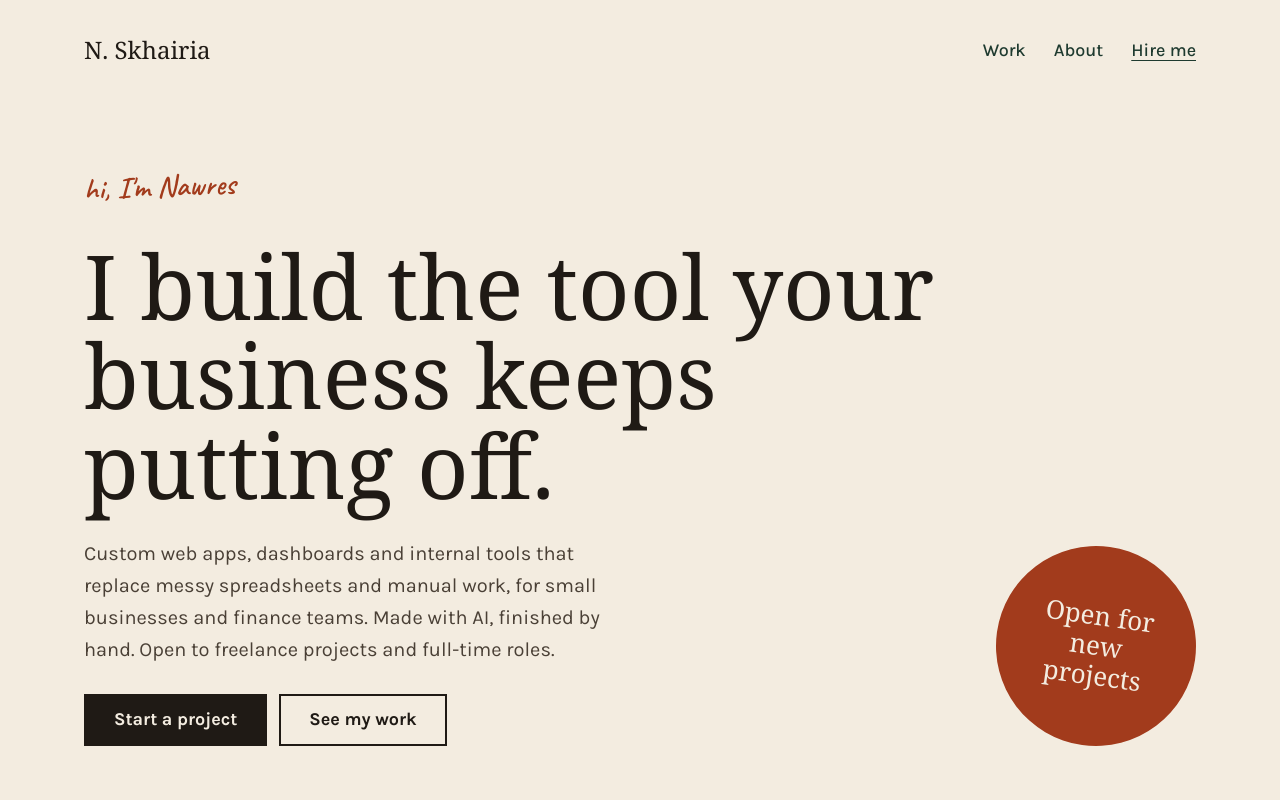
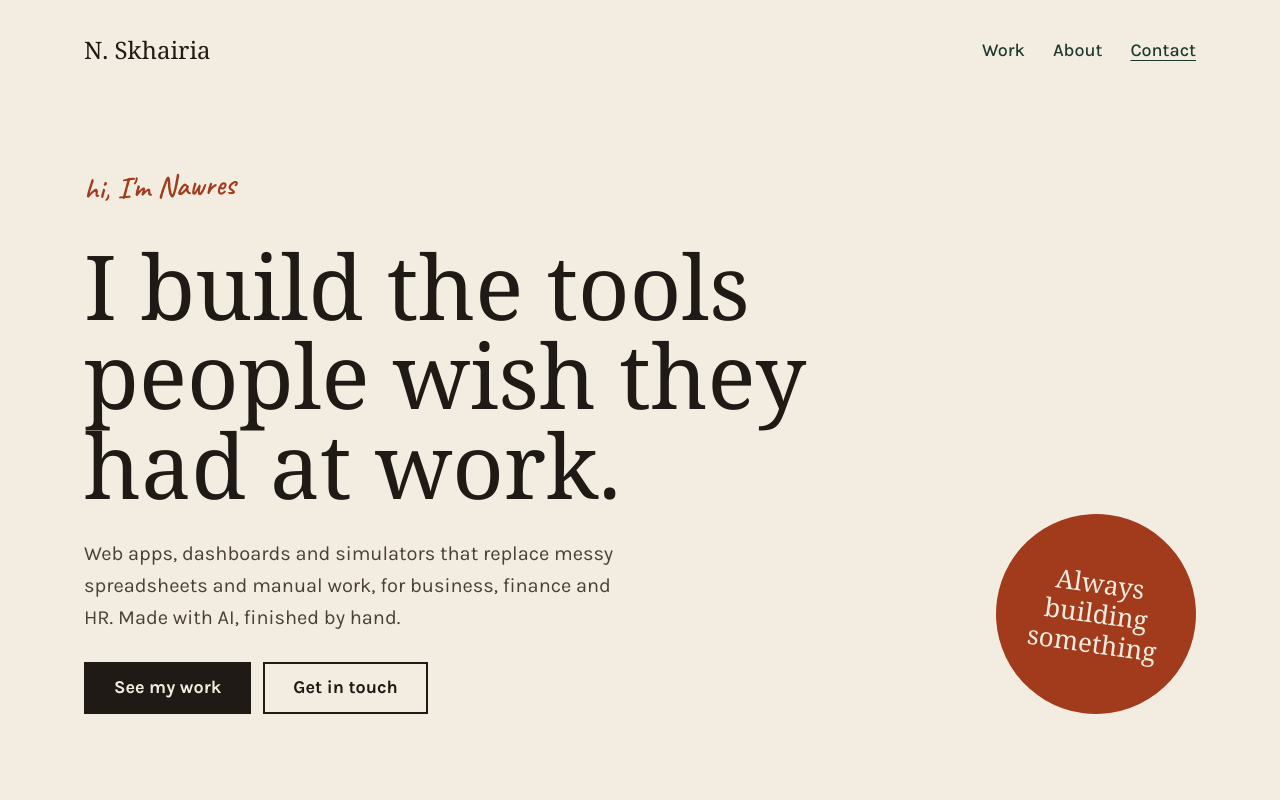
Before and after one commit to Nawres-Skhairia/portfolio, a plain HTML site: page index.html in a window 1280 px wide. Shown: the top 800 px of the page. Drawn offline with Linux system fonts and the light colour scheme; a web font is replaced by a local one.

Commit message:
Softer wording: contact instead of hire me
Co-Authored-By: Claude Opus 5.5 <noreply@anthropic.com>
Claude-Session: https://claude.ai/code/session_01SrSmsb4nB8mY7TBgMaUMDs

```diff
--- a/index.html
+++ b/index.html
@@ -4,10 +4,10 @@
   <meta charset="utf-8">
   <meta name="viewport" content="width=device-width, initial-scale=1">
   <meta name="google-site-verification" content="FC2HtbfYSn-ceRg1PKaAdlggQQggKBcoKoNE3OtxG2A">
-  <title>Nawres Skhairia · Custom business apps and tools</title>
-  <meta name="description" content="Nawres Skhairia builds custom web apps, dashboards and internal tools for businesses and finance teams. Open to freelance projects and full-time roles.">
-  <meta property="og:title" content="Nawres Skhairia · Web apps and websites">
-  <meta property="og:description" content="Custom web apps, dashboards and internal tools for businesses. Built fast with AI, finished by hand.">
+  <title>Nawres Skhairia · Web apps and tools</title>
+  <meta name="description" content="Nawres Skhairia builds web apps, dashboards and simulators that make everyday work simpler, for business, finance and HR.">
+  <meta property="og:title" content="Nawres Skhairia · Web apps and tools">
+  <meta property="og:description" content="Web apps, dashboards and simulators that make everyday work simpler.">
   <meta property="og:type" content="website">
   <link rel="icon" href="favicon.svg" type="image/svg+xml">
   <link rel="preconnect" href="https://fonts.googleapis.com">
@@ -23,7 +23,7 @@
     <nav aria-label="Main">
       <a href="#work">Work</a>
       <a href="#about">About</a>
-      <a class="nav-cta" href="#contact">Hire me</a>
+      <a class="nav-cta" href="#contact">Contact</a>
     </nav>
   </header>
 
@@ -31,14 +31,14 @@
     <section id="top" class="wrap hero">
       <div class="hero-text">
         <p class="hand">hi, I'm Nawres</p>
-        <h1>I build the tool your business keeps putting off.</h1>
-        <p class="lead">Custom web apps, dashboards and internal tools that replace messy spreadsheets and manual work, for small businesses and finance teams. Made with AI, finished by hand. Open to freelance projects and full-time roles.</p>
+        <h1>I build the tools people wish they had at work.</h1>
+        <p class="lead">Web apps, dashboards and simulators that replace messy spreadsheets and manual work, for business, finance and HR. Made with AI, finished by hand.</p>
         <div class="actions">
-          <a class="btn btn-dark" href="#contact">Start a project</a>
-          <a class="btn btn-line" href="#work">See my work</a>
+          <a class="btn btn-dark" href="#work">See my work</a>
+          <a class="btn btn-line" href="#contact">Get in touch</a>
         </div>
       </div>
-      <div class="sticker" aria-hidden="true">Open for new projects</div>
+      <div class="sticker" aria-hidden="true">Always building something</div>
     </section>
 
     <section id="work" class="band">
@@ -79,8 +79,8 @@
 
     <section id="contact" class="wrap">
       <div class="contact-box">
-        <h2>Tell me about your project.</h2>
-        <p>Freelance work, a full-time role, or just a question: I'd love to hear from you.</p>
+        <h2>Let's talk.</h2>
+        <p>Feedback, ideas, or just curious about how something was built: I'd love to hear from you.</p>
         <div class="actions">
           <a class="btn btn-dark" href="mailto:skhairiyanawres@gmail.com">skhairiyanawres@gmail.com</a>
           <a class="btn btn-line" href="https://www.linkedin.com/in/nawres-skhairia-440a59143" target="_blank" rel="noopener">LinkedIn</a>
```
Also changed, not shown: projects/loan-simulator/index.html (+1 -1 lines).
